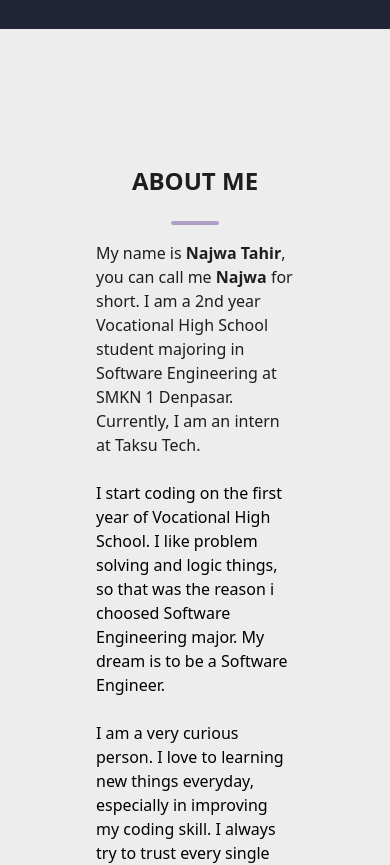
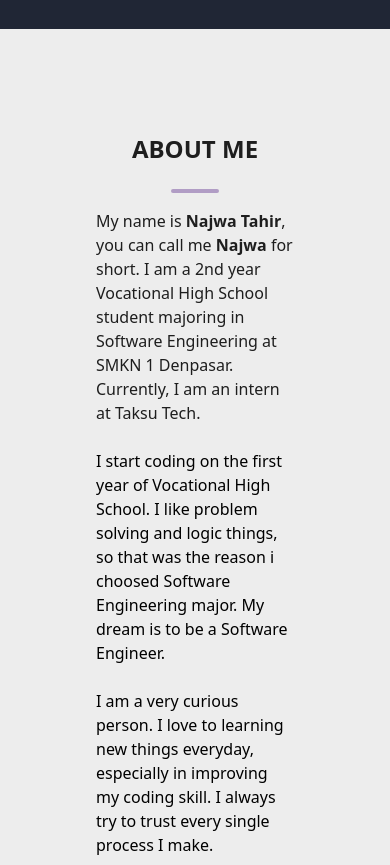
Before and after one commit to najwatahir/portfolio, a Next.js app: page / in a window 390 px wide. Shown: the part 820-1685 px from the top of the page. Built offline with nearby package versions, Linux system fonts and the light colour scheme.

Commit message:
Update AboutPage.tsx

```diff
--- a/components/AboutPage.tsx
+++ b/components/AboutPage.tsx
@@ -12,9 +12,9 @@ const abilities = [
 
 const AboutPage = () => {
     return (
-        <section id="about" className="pt-5 mt-0 pb-6 bg-[#F1F1F1]">
+        <section id="about" className="pt-2 mt-0 pb-6 bg-[#F1F1F1]">
             <div className="bg-[#EDEDED] md:pt-5 md:pb-5 p-24">
-                <div className="flex flex-col pt-5 space-y-10 items-stretch justify-center align-top md:space-x-10 md:space-y-0 md:p-4 md:flex-row md:text-left">
+                <div className="flex flex-col space-y-10 items-stretch justify-center align-top md:space-x-10 md:space-y-0 md:p-4 md:flex-row md:text-left">
                     <div className="md:w-1/2 ">
                         <h1 className="text-center text-2xl md:text-4xl font-bold mb-6 md:text-center text-[#1E1E1E] font-['Concert One']">
                             ABOUT ME
```
